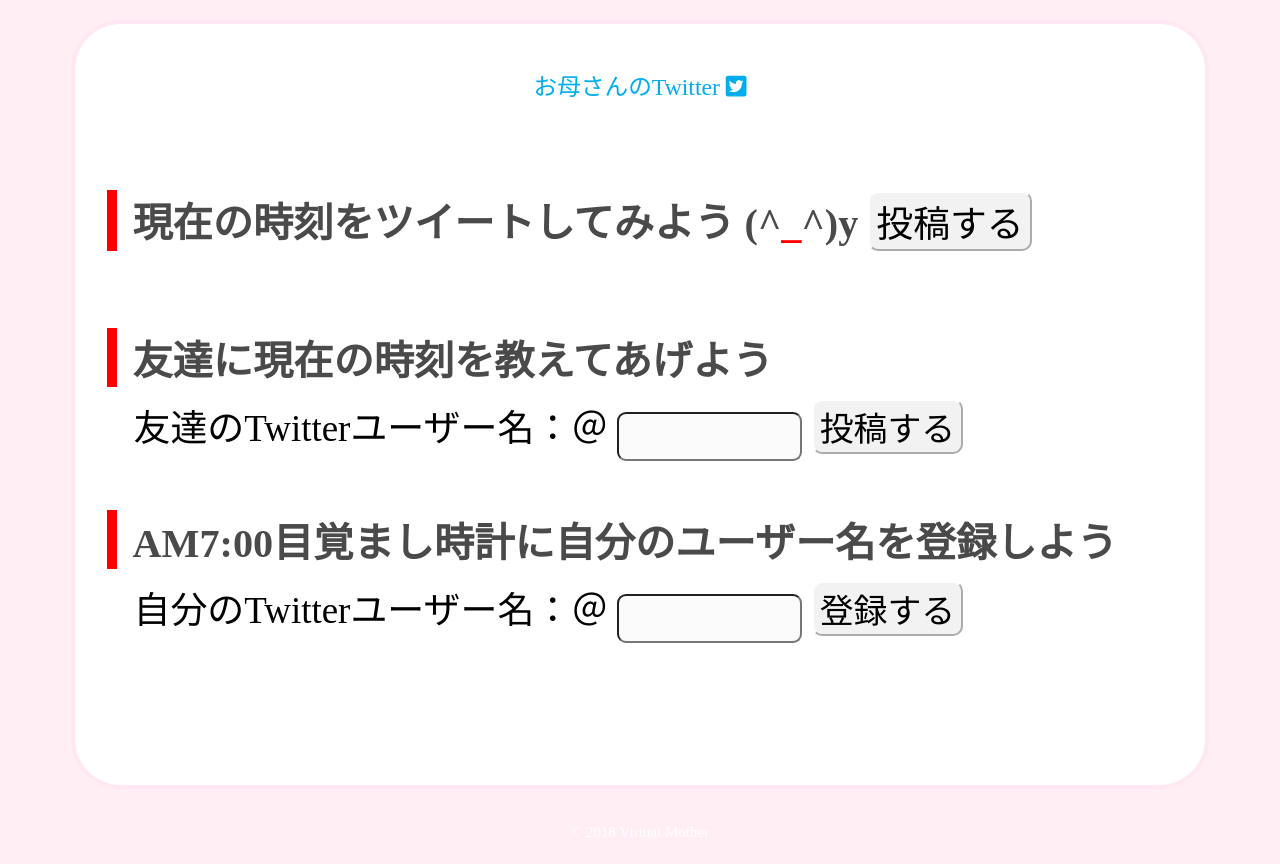
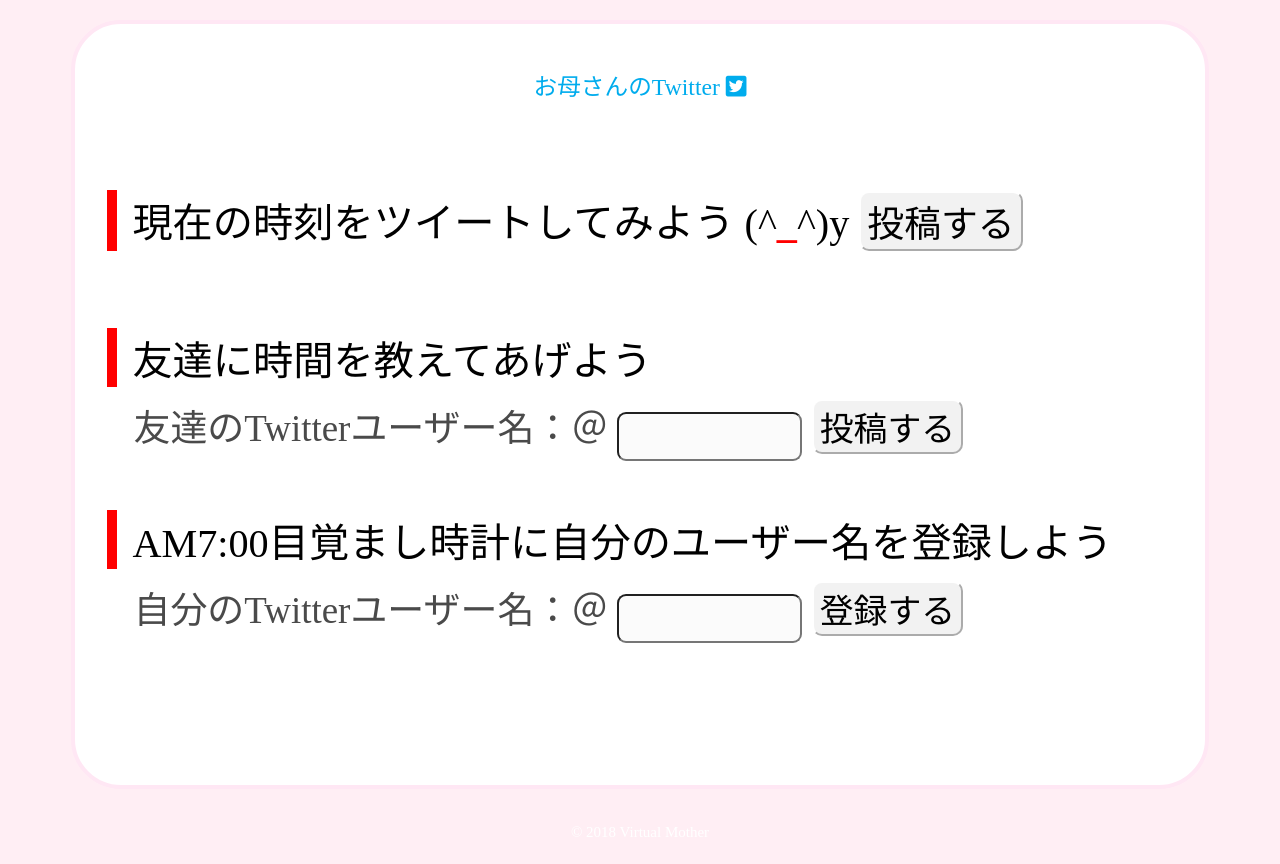
Before and after one commit to guralin/virtual_mother, a Flask app: page / in a window 1280 px wide. Shown: the part 133-997 px from the top of the page. Run offline with Flask 2, Linux system fonts and the light colour scheme; some libraries are stand-ins or nearby versions.

Commit message:
説明の変更

```diff
--- a/static/css/stylesheet.css
+++ b/static/css/stylesheet.css
@@ -59,6 +59,7 @@ article{
     height: 100%;
     font-size: calc(100% + 0.1vw);
     border: solid 4px #ffe7f4;
+    color: #4a4a4a;
 }
 
 h2{
@@ -66,7 +67,8 @@ h2{
     margin: 1% 2%;
     padding: 0 15px;
     border-left: solid 10px red;
-    color: #4a4a4a;
+    font-weight: normal;
+    color: black;
 }
 
 footer{
--- a/templates/index.html
+++ b/templates/index.html
@@ -12,14 +12,14 @@
         <span class="title">バーチャルお母さん</span>
     </header>
     <article>
-<p class="twitter_url"><a href="https://twitter.com/virtual_mother/">お母さんのTwitter&nbsp;<i class="fab fa-twitter-square"></i></a></p>
+<p class="twitter_url"><a href="https://twitter.com/virtual_mother/" target="_blank">お母さんのTwitter&nbsp;<i class="fab fa-twitter-square"></i></a></p>
 <br>
 <br>
     <h2>現在の時刻をツイートしてみよう (^<span class="red">_</span>^)y
     <button onclick="location.href='post'" class="button">投稿する</button></h2>
 <br>
 <br>
-    <h2>友達に現在の時刻を教えてあげよう</h2>
+    <h2>友達に時間を教えてあげよう</h2>
     <form action="/reply" method="POST">
         <p class="explain">友達のTwitterユーザー名：＠
         <input type="text" name="reply_name" class="form">
--- a/templates/post.html
+++ b/templates/post.html
@@ -12,11 +12,11 @@
         <span class="title"><a href="/">バーチャルお母さん</a></span>
     </header>
     <article>
-        <p class="twitter_url"><a href="https://twitter.com/virtual_mother/">お母さんのTwitter&nbsp;<i class="fab fa-twitter-square"></i></a></p>
+        <p class="twitter_url"><a href="https://twitter.com/virtual_mother/" target="_blank">お母さんのTwitter&nbsp;<i class="fab fa-twitter-square"></i></a></p>
 <br>
 <br>
 <br>
-        <div class="post_text"><span>『{{post_text}}』</span>と投稿しました！！！</div>
+        <div class="post_text"><span>『{{post_text}}』</span>って投稿したよ！！！</div>
 <br>
 <br>
 <br>
--- a/templates/register.html
+++ b/templates/register.html
@@ -12,13 +12,13 @@
         <span class="title"><a href="/">バーチャルお母さん</a></span>
     </header>
     <article>
-        <p class="twitter_url"><a href="https://twitter.com/virtual_mother/">お母さんのTwitter&nbsp;<i class="fab fa-twitter-square"></i></a></p>
+        <p class="twitter_url"><a href="https://twitter.com/virtual_mother/" target="_blank">お母さんのTwitter&nbsp;<i class="fab fa-twitter-square"></i></a></p>
 <br>
 <br>
 <br>
         <div class="post_text">
-            <p><span>@{{user_name}}さん</span></t>&nbsp;登録完了しました。</p>
-            <p>毎朝７時に目覚ましのツイートをします。</p>
+            <p><span>@{{user_name}}ちゃん</span></t>&nbsp;登録できたよ</p>
+            <p>毎朝７時にTwitterするから起きてね</p>
         </div>
 <br>
 <br>
```
